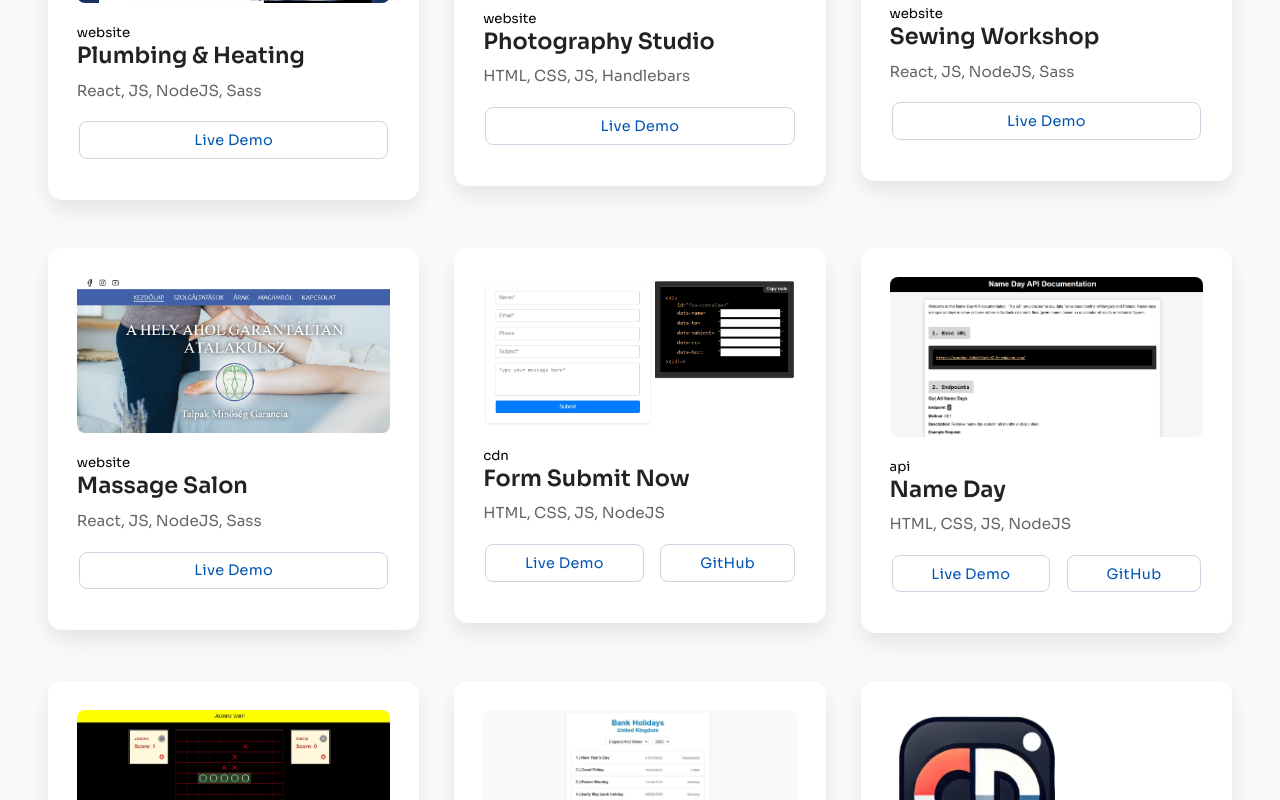
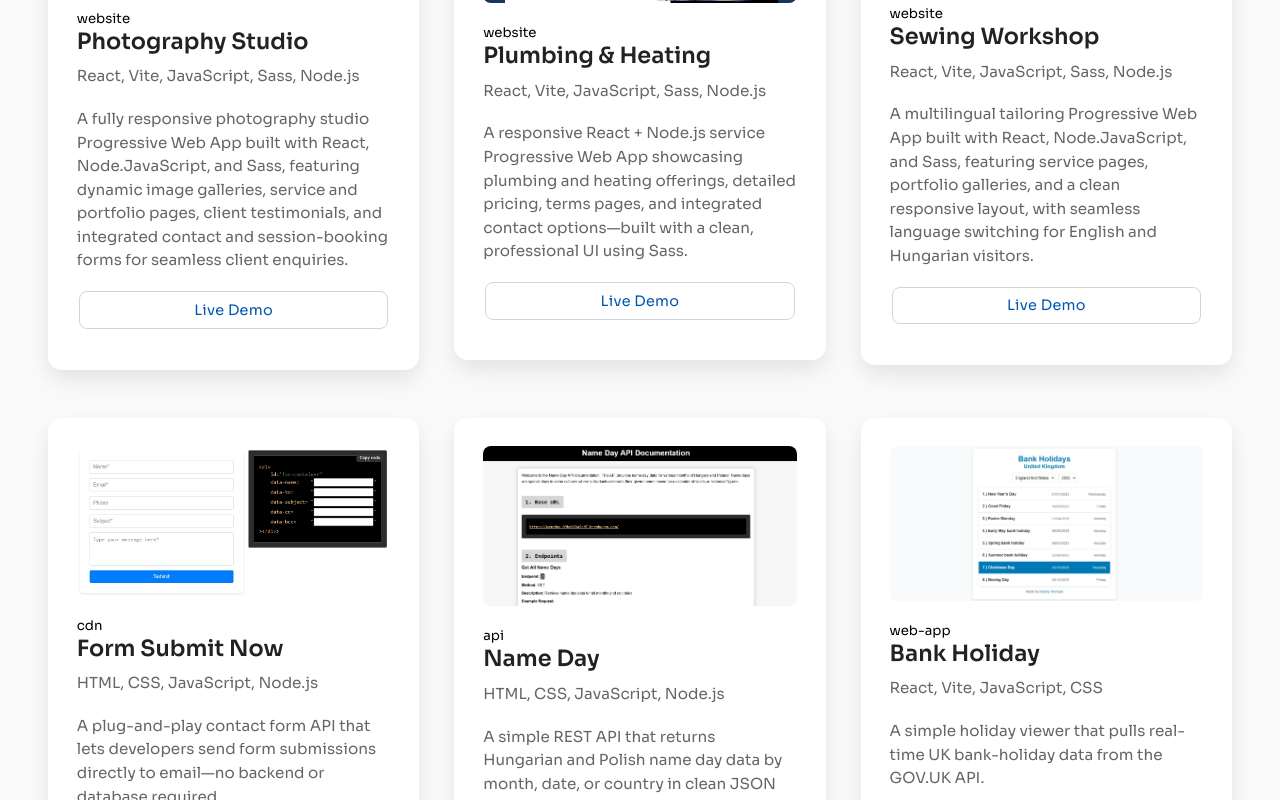
Before and after one commit to Karoly-Git/karolyhornyak, a React (Create React App) app: page / in a window 1280 px wide. Shown: the part 4660-5460 px from the top of the page. Built offline with nearby package versions, Linux system fonts and the light colour scheme.

Commit message:
Update project cards and descriptions

```diff
--- a/src/components/ProjectCard.jsx
+++ b/src/components/ProjectCard.jsx
@@ -1,6 +1,6 @@
 import React from 'react'
 
-export default function ProjectCard({ name, src, alt, category, stack, liveDemoUrl, gitHubUrl, isRepoPrivate, key }) {
+export default function ProjectCard({ name, src, alt, description, category, stack, liveDemoUrl, gitHubUrl, isRepoPrivate, key }) {
     return (
         <div className="project-card" key={key}>
             <div className='img-container'>
@@ -9,6 +9,7 @@ export default function ProjectCard({ name, src, alt, category, stack, liveDemoU
             </div>
             <h3>{name}</h3>
             <p>{stack}</p>
+            <p>{description}</p>
             <div className='button-container'>
                 <a href={liveDemoUrl} target='_blank' rel="noopener noreferrer" className="demo-btn btn">Live Demo</a>
                 {isRepoPrivate ? (
--- a/src/data/projects.js
+++ b/src/data/projects.js
@@ -18,29 +18,29 @@ import fsn from "../img/projects/fsn.webp";
 
 export const projects = [
     {
+        name: "Photography Studio",
+        isActive: true,
+        group: "website",
+        category: 'website',
+        src: spw,
+        alt: "SPW",
+        description: "A fully responsive photography studio Progressive Web App built with React, Node.JavaScript, and Sass, featuring dynamic image galleries, service and portfolio pages, client testimonials, and integrated contact and session-booking forms for seamless client enquiries.",
+        stack: "React, Vite, JavaScript, Sass, Node.js",
+        liveDemoUrl: "https://www.sparklingwillowphotography.co.uk/",
+        gitHubUrl: "https://github.com/Karoly-Git/sparkling-willow-photography",
+        isRepoPrivate: true
+    },
+    {
         name: "Plumbing & Heating",
         isActive: true,
         group: "website",
         category: 'website',
         src: dmf,
         alt: "DMF",
-        description: "Short description of the project.",
-        stack: "React, JS, NodeJS, Sass",
+        description: "A responsive React + Node.js service Progressive Web App showcasing plumbing and heating offerings, detailed pricing, terms pages, and integrated contact options—built with a clean, professional UI using Sass.",
+        stack: "React, Vite, JavaScript, Sass, Node.js",
         liveDemoUrl: "https://dmfplumbingandheating.com/",
         gitHubUrl: "https://github.com/Karoly-Git/dmf-plumbing",
-        isRepoPrivate: true
-    },
-    {
-        name: "Photography Studio",
-        isActive: true,
-        group: "website",
-        category: 'website',
-        src: spw,
-        alt: "SPW",
-        description: "Short description of the project.",
-        stack: "HTML, CSS, JS, Handlebars",
-        liveDemoUrl: "https://www.sparklingwillowphotography.co.uk/",
-        gitHubUrl: "https://github.com/Karoly-Git/sparkling-willow-photography",
         isRepoPrivate: true
     },
     {
@@ -50,21 +50,21 @@ export const projects = [
         category: 'website',
         src: mary,
         alt: "Mary",
-        description: "Short description of the project.",
-        stack: "React, JS, NodeJS, Sass",
+        description: "A multilingual tailoring Progressive Web App built with React, Node.JavaScript, and Sass, featuring service pages, portfolio galleries, and a clean responsive layout, with seamless language switching for English and Hungarian visitors.",
+        stack: "React, Vite, JavaScript, Sass, Node.js",
         liveDemoUrl: "https://www.maryvarrodaja.hu/",
         gitHubUrl: "https://github.com/Karoly-Git/mary-varrodaja",
         isRepoPrivate: true
     },
     {
         name: "Massage Salon",
-        isActive: true,
+        isActive: false,
         group: "website",
         category: 'website',
         src: talpak,
         alt: "Talpak",
         description: "Short description of the project.",
-        stack: "React, JS, NodeJS, Sass",
+        stack: "React, JavaScript, Node.JavaScript, Sass",
         //liveDemoUrl: "https://www.talpak.hu/",
         liveDemoUrl: "https://talpak.hu/",
         gitHubUrl: "https://github.com/Karoly-Git/talpak",
@@ -78,7 +78,7 @@ export const projects = [
         src: webdev,
         alt: "WDM",
         description: "Short description of the project.",
-        stack: "React, JS, NodeJS, Sass",
+        stack: "React, JavaScript, Node.JavaScript, Sass",
         liveDemoUrl: "https://webdevme.co.uk/",
         gitHubUrl: "https://github.com/Karoly-Git/portfolio"
     },
@@ -89,8 +89,8 @@ export const projects = [
         category: "cdn",
         src: fsn,
         alt: "Name day",
-        description: "Short description of the project.",
-        stack: "HTML, CSS, JS, NodeJS",
+        description: "A plug-and-play contact form API that lets developers send form submissions directly to email—no backend or database required.",
+        stack: "HTML, CSS, JavaScript, Node.js",
         liveDemoUrl: "https://karoly-git.github.io/form-submit-now/",
         gitHubUrl: "https://github.com/Karoly-Git/form-submit-now"
     },
@@ -101,20 +101,20 @@ export const projects = [
         category: "api",
         src: namedayapi,
         alt: "Name day",
-        description: "Short description of the project.",
-        stack: "HTML, CSS, JS, NodeJS",
+        description: "A simple REST API that returns Hungarian and Polish name day data by month, date, or country in clean JSON format.",
+        stack: "HTML, CSS, JavaScript, Node.js",
         liveDemoUrl: "https://karoly-git.github.io/name-day/",
         gitHubUrl: "https://github.com/Karoly-Git/name-day"
     },
     {
         name: "Gomoku",
-        isActive: true,
+        isActive: false,
         group: "web-app",
         category: 'web-app',
         src: gomoku,
         alt: "Gomoku",
         description: "Short description of the project.",
-        stack: "HTML, Sass, JS, ReactJS",
+        stack: "HTML, Sass, JavaScript, React",
         liveDemoUrl: "https://karoly-git.github.io/gomoku/",
         gitHubUrl: "https://github.com/Karoly-Git/gomoku"
     },
@@ -125,14 +125,14 @@ export const projects = [
         category: 'web-app',
         src: bankholiday,
         alt: "Bank Holiday",
-        description: "Short description of the project.",
-        stack: "HTML, CSS, JS, ReactJS",
+        description: "A simple holiday viewer that pulls real-time UK bank-holiday data from the GOV.UK API.",
+        stack: "React, Vite, JavaScript, CSS",
         liveDemoUrl: "https://karoly-git.github.io/bank-holidays-uk/",
         gitHubUrl: "https://github.com/Karoly-Git/bank-holidays-uk"
     },
     {
         name: "Map",
-        isActive: !!!true,
+        isActive: false,
         group: "web-app",
         category: 'web-app',
         src: mapapp,
@@ -144,7 +144,7 @@ export const projects = [
     },
     {
         name: "Company Directory",
-        isActive: true,
+        isActive: false,
         group: "web-app",
         category: 'web-app',
         src: cd,
@@ -162,7 +162,7 @@ export const projects = [
         src: tsmrf,
         alt: "TS & MRF",
         description: "Short description of the project",
-        stack: "React, JS, NodeJS, Sass",
+        stack: "React, JavaScript, Node.JavaScript, Sass",
         liveDemoUrl: "https://transferstation.co.uk/",
         gitHubUrl: "https://github.com/Karoly-Git/transferstation"
     },
@@ -210,7 +210,7 @@ export const projects = [
         src: exchange,
         alt: "Exchange",
         description: "Short description of the project.",
-        stack: "HTML, CSS, JS, ReactJS, NodeJS",
+        stack: "HTML, CSS, JavaScript, React, Node.js",
         liveDemoUrl: "https://karoly-git.github.io/napiarfolyam/",
         gitHubUrl: "https://github.com/Karoly-Git/napiarfolyam"
     },
```
